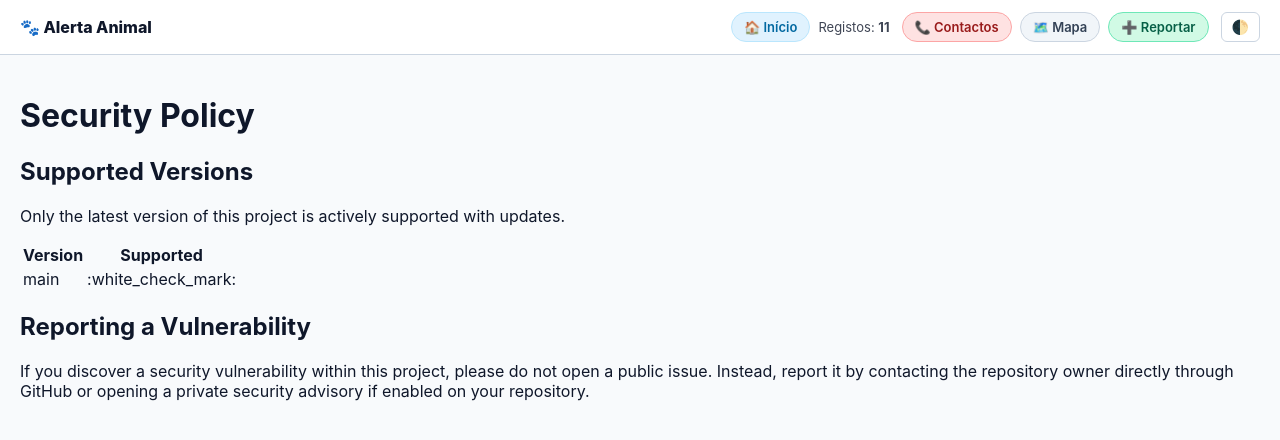
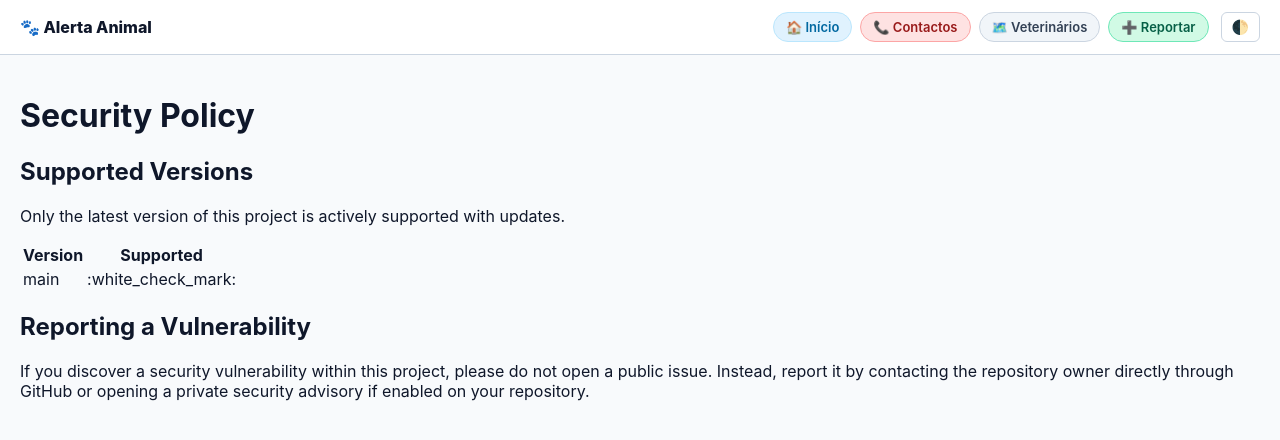
Before and after one commit to ajudaanimal/alerta, a Jekyll site: the page built from SECURITY.md, in a window 1280 px wide. Shown: the top 440 px of the page. Built offline with Jekyll 4.4.1, drawn with Linux system fonts in a browser that asks for light colours; our own code applies the rules of GitHub Pages for plain Markdown files.

Commit message:
Update default.html

```diff
--- a/_layouts/default.html
+++ b/_layouts/default.html
@@ -184,9 +184,8 @@
         <div class="header-right-group">
             <nav class="fs-nav-links" aria-label="Navegação Principal">
                 <a href="{{ '/' | relative_url }}" class="fs-pill btn-home" aria-label="Página Principal">🏠 Início</a>
-                <span aria-hidden="true">Registos: <strong>{{ site.ocorrencias | size }}</strong></span>
-                <a href="{{ '/emergencia/' | relative_url }}" class="fs-pill btn-emergency" aria-label="Contactos de Emergência">📞 Contactos</a>
-                <a href="{{ '/mapa.html' | relative_url }}" class="fs-pill" aria-label="Ver Mapa de Ocorrências">🗺️ Mapa</a>
+                <a href="{{ '/emergencia/' | relative_url }}" class="fs-pill btn-emergency" aria-label="Contactos">📞 Contactos</a>
+                <a href="{{ '/mapa.html' | relative_url }}" class="fs-pill" aria-label="Ver Mapa de Ocorrências">🗺️ Veterinários</a>
                 <a href="https://forms.gle/H8KxdxXfuZz69mW56" target="_blank" rel="noopener noreferrer" class="fs-pill btn-report" aria-label="Reportar nova ocorrência">➕ Reportar</a>
             </nav>
 
```
